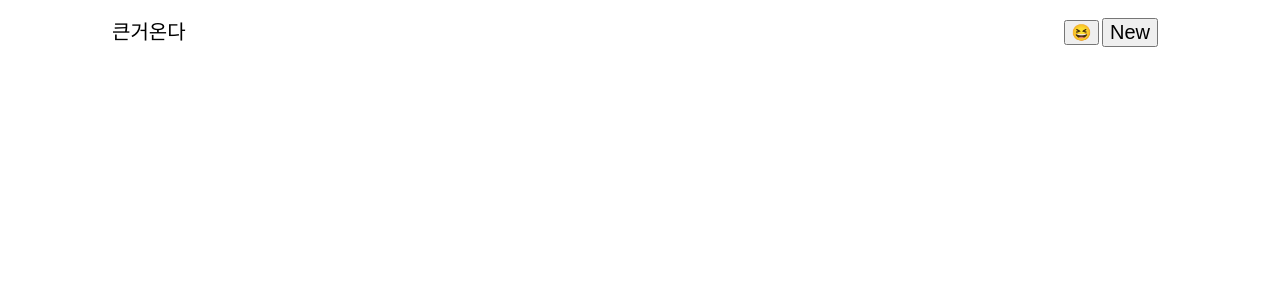
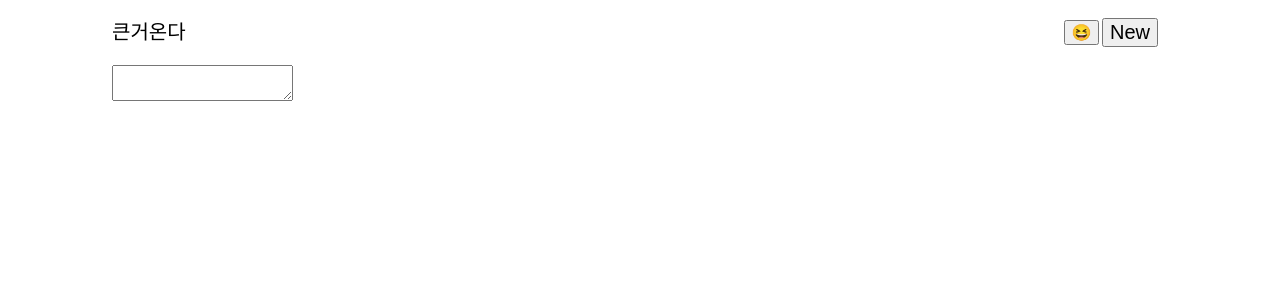
Before and after one commit to jisupark123/Mini-Velog, a Next.js app: page /write in a window 1280 px wide. Shown: the top 300 px of the page. Built offline with nearby package versions, Linux system fonts and the light colour scheme.

Commit message:
새 게시글 작성 파일 기본 설정

```diff
--- /dev/null
+++ b/pages/Write.module.scss
@@ -0,0 +1,2 @@
+.wrapper {
+}
--- /dev/null
+++ b/pages/write.tsx
@@ -0,0 +1,11 @@
+import styles from './Write.module.scss';
+
+const Write = () => {
+  return (
+    <div className={styles.wrapper}>
+      <textarea className={styles.title}></textarea>
+    </div>
+  );
+};
+
+export default Write;
```
